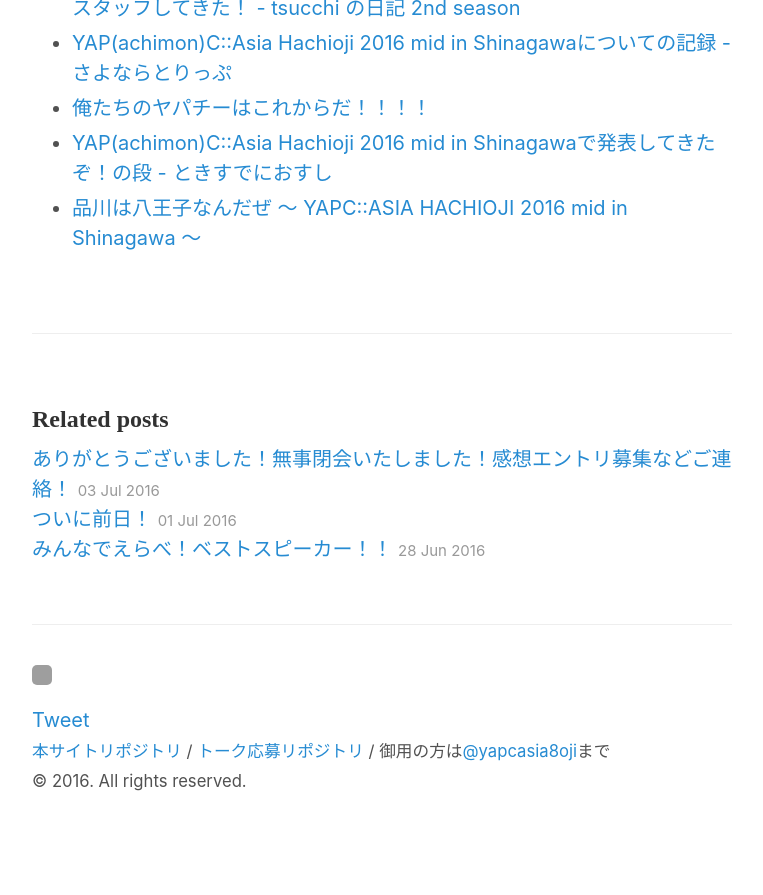
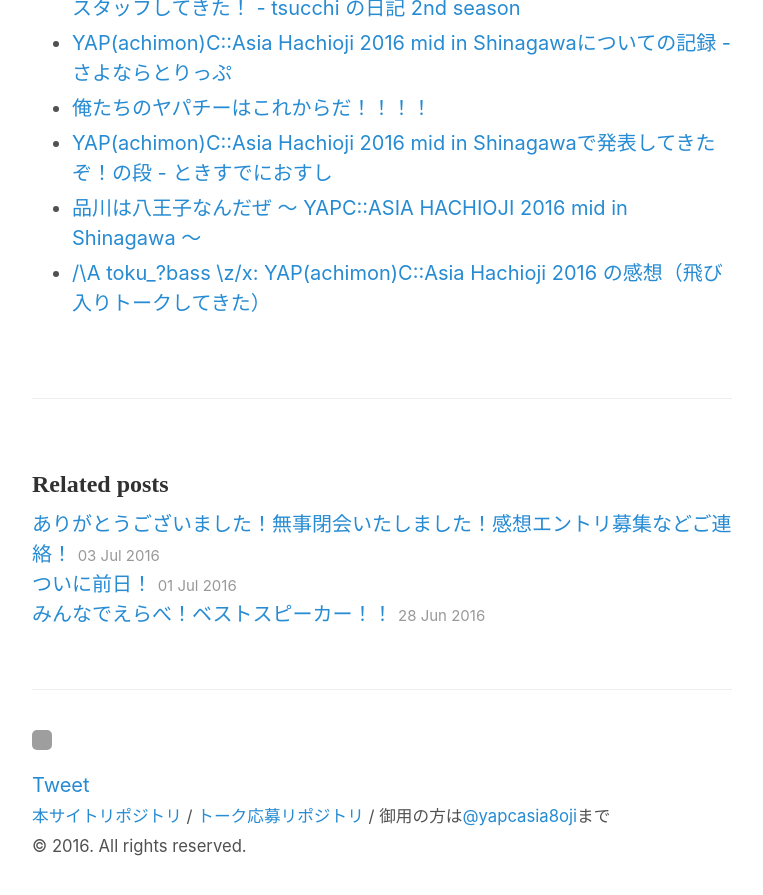
Before and after one commit to hachiojipm/yapcasia-8oji-2016mid, a Jekyll site: the page built from _posts/2016-07-05-blog-entries.md, in a window 1280 px wide and 900 px high, scrolled down 2785 px. Shown: the top 895 px of the window, without its empty margins (258-1021 px from the left). Built offline with Jekyll 4.4.1, drawn with Linux system fonts in a browser that asks for light colours; comment, search, counter and statistics services are not loaded; before the commit the page ends 3620 px from its top, so only the background shows below that; grey boxes are pictures that could not be loaded.

Commit message:
update entry

```diff
--- a/_posts/2016-07-05-blog-entries.md
+++ b/_posts/2016-07-05-blog-entries.md
@@ -49,3 +49,4 @@
 - [俺たちのヤパチーはこれからだ！！！！](http://damenaragyouza.hatenablog.jp/entry/2016/07/07/152543)
 - [YAP(achimon)C::Asia Hachioji 2016 mid in Shinagawaで発表してきたぞ！の段 - ときすでにおすし](http://osushi.me/entries/1)
 - [品川は八王子なんだぜ 〜 YAPC::ASIA HACHIOJI 2016 mid in Shinagawa 〜](https://note.mu/kkotaro0111/n/ncd5c03234e8d)
+- [/\A toku_?bass \z/x: YAP(achimon)C::Asia Hachioji 2016 の感想（飛び入りトークしてきた）](http://blog.tokubass.net/2016/07/yapachimoncasia-hachioji-2016.html)
```
